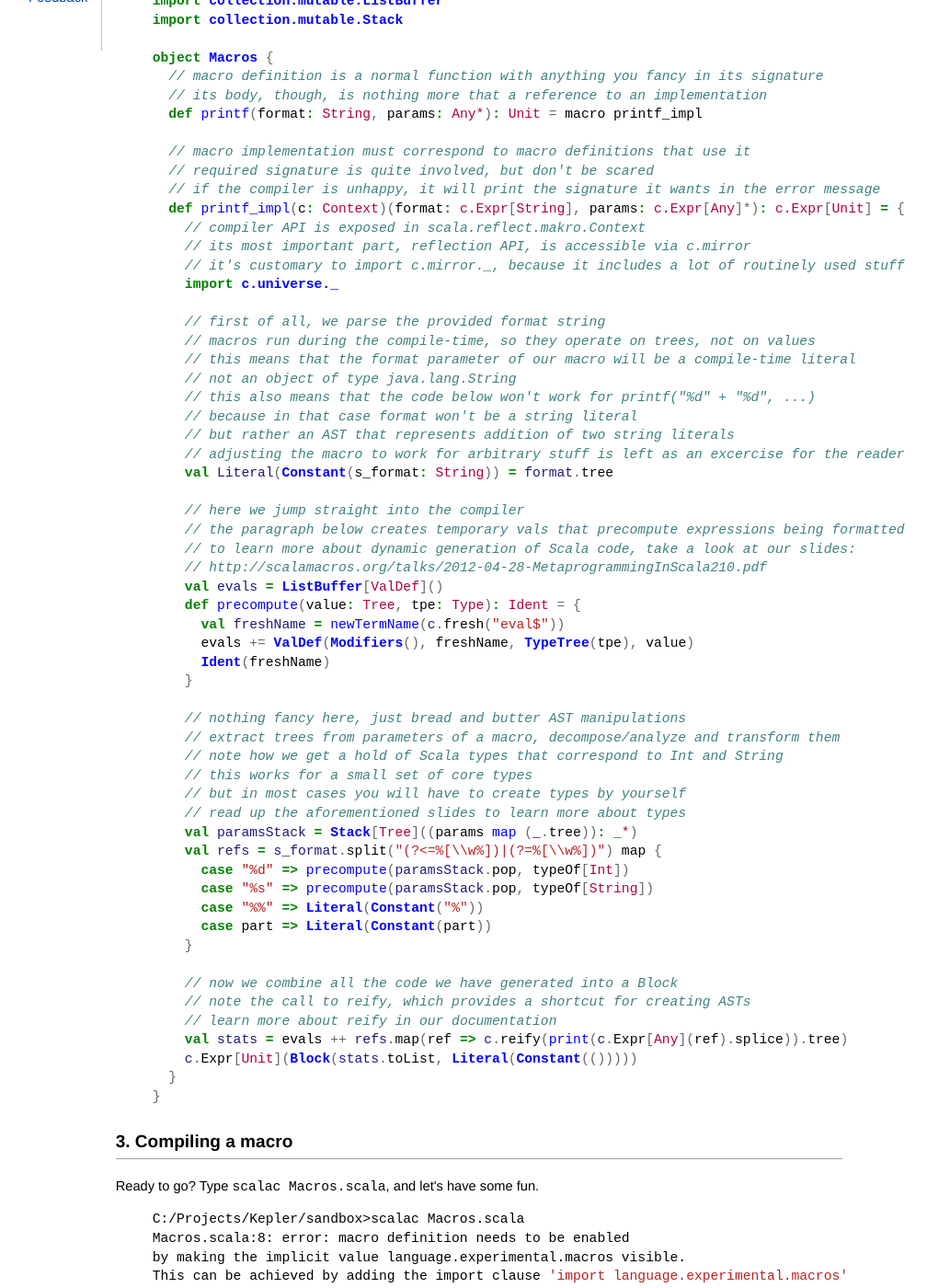
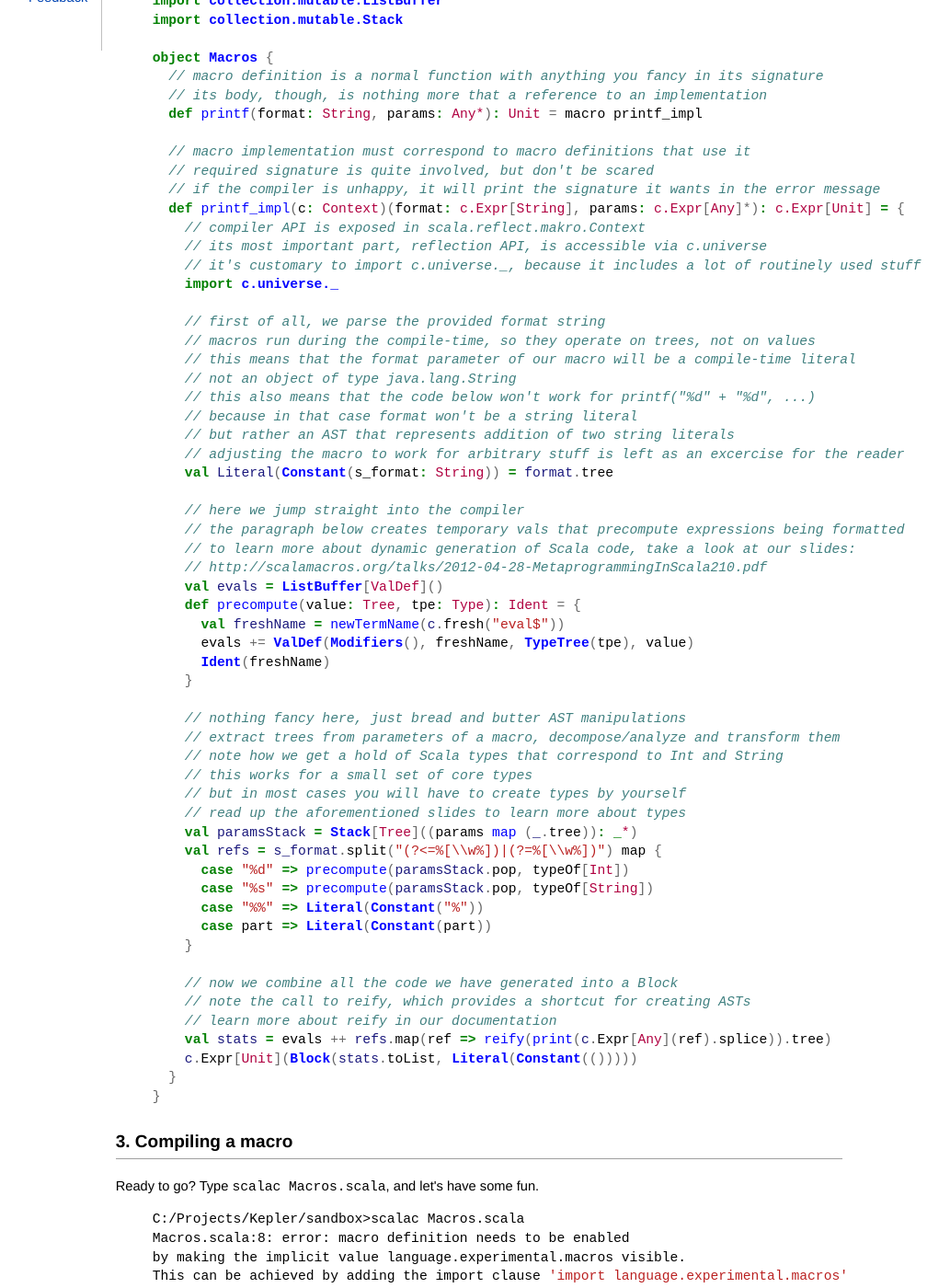
Before and after one commit to scalamacros/scalamacros.github.com, a Jekyll site: the page built from documentation/gettingstarted.html, in a window 1280 px wide and 1400 px high, scrolled down 316 px. Shown: the whole window at 92% size, without its empty margins (180-1213 px from the left). Built offline with Jekyll 4.4.1, drawn with Linux system fonts in a browser that asks for light colours; comment, search, counter and statistics services are not loaded.

```diff
--- a/documentation/gettingstarted.html
+++ b/documentation/gettingstarted.html
@@ -30,8 +30,8 @@ object Macros {
   // if the compiler is unhappy, it will print the signature it wants in the error message
   def printf_impl(c: Context)(format: c.Expr[String], params: c.Expr[Any]*): c.Expr[Unit] = {
     // compiler API is exposed in scala.reflect.makro.Context
-    // its most important part, reflection API, is accessible via c.mirror
-    // it's customary to import c.mirror._, because it includes a lot of routinely used stuff
+    // its most important part, reflection API, is accessible via c.universe
+    // it's customary to import c.universe._, because it includes a lot of routinely used stuff
     import c.universe._
 
     // first of all, we parse the provided format string
@@ -72,7 +72,7 @@ object Macros {
     // now we combine all the code we have generated into a Block
     // note the call to reify, which provides a shortcut for creating ASTs
     // learn more about reify in our documentation
-    val stats = evals ++ refs.map(ref => c.reify(print(c.Expr[Any](ref).splice)).tree)
+    val stats = evals ++ refs.map(ref => reify(print(c.Expr[Any](ref).splice)).tree)
     c.Expr[Unit](Block(stats.toList, Literal(Constant(()))))
   }
 }
```
